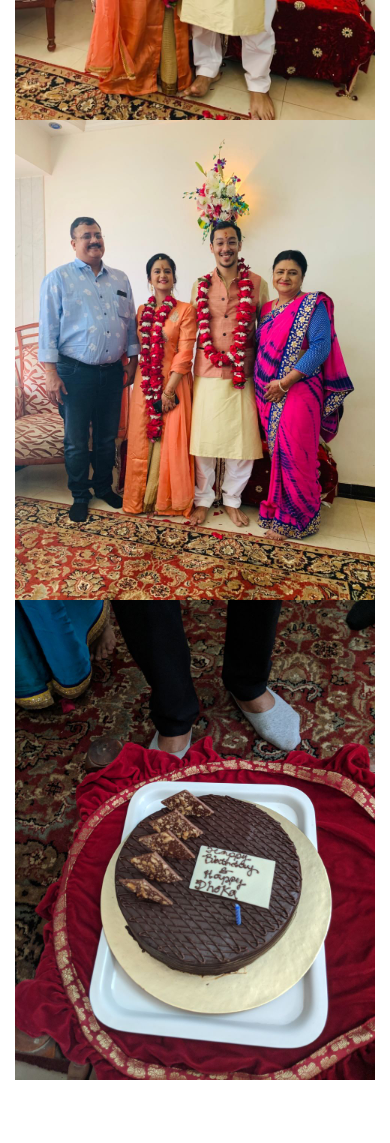
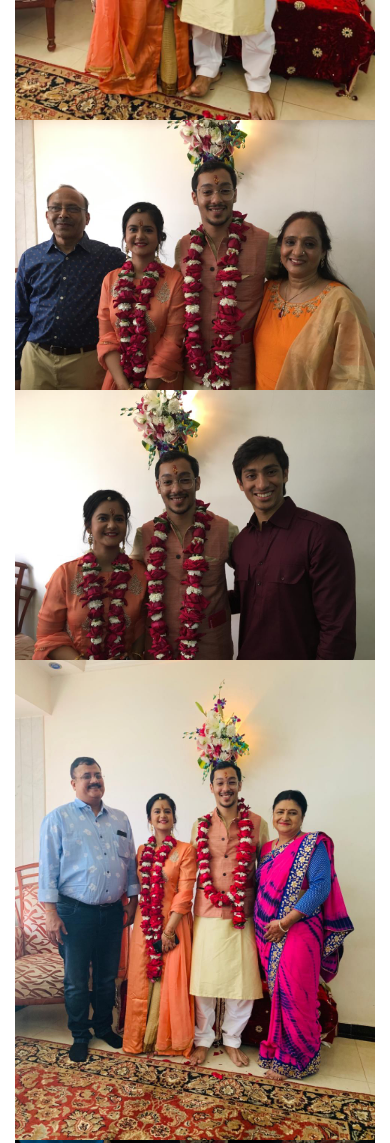
Before and after one commit to ka1289/wedding, a website: page index.html in a window 390 px wide. Shown: the part 5620-6763 px from the top of the page. Drawn offline with nearby package versions, Linux system fonts and the light colour scheme; some packages are replaced by stand-ins of ours; files that its build step writes are made by us from their sources; a script that the page names is missing.

Commit message:
Add new pics

```diff
--- a/index.html
+++ b/index.html
@@ -319,6 +319,26 @@
                 </a>
             </div>
             <div class="col-md-2">
+                <a class="fancybox" rel="group" href="img/eng_pics/IMG1234.jpeg">
+                    <div class="img-wrap">
+                        <div class="overlay">
+                            <i class="fa fa-search"></i>
+                        </div>
+                        <img src="img/eng_pics/IMG1234.jpeg" alt=""/>
+                    </div>
+                </a>
+            </div>
+            <div class="col-md-2">
+                <a class="fancybox" rel="group" href="img/eng_pics/IMG4567.jpeg">
+                    <div class="img-wrap">
+                        <div class="overlay">
+                            <i class="fa fa-search"></i>
+                        </div>
+                        <img src="img/eng_pics/IMG4567.jpeg" alt=""/>
+                    </div>
+                </a>
+            </div>
+            <div class="col-md-2">
                 <a class="fancybox" rel="group" href="img/eng_pics/NGP_4089-lg.jpg">
                     <div class="img-wrap">
                         <div class="overlay">
```
Also changed, not shown: img/eng_pics/IMG1234.jpeg (added), img/eng_pics/IMG4567.jpeg (added).
